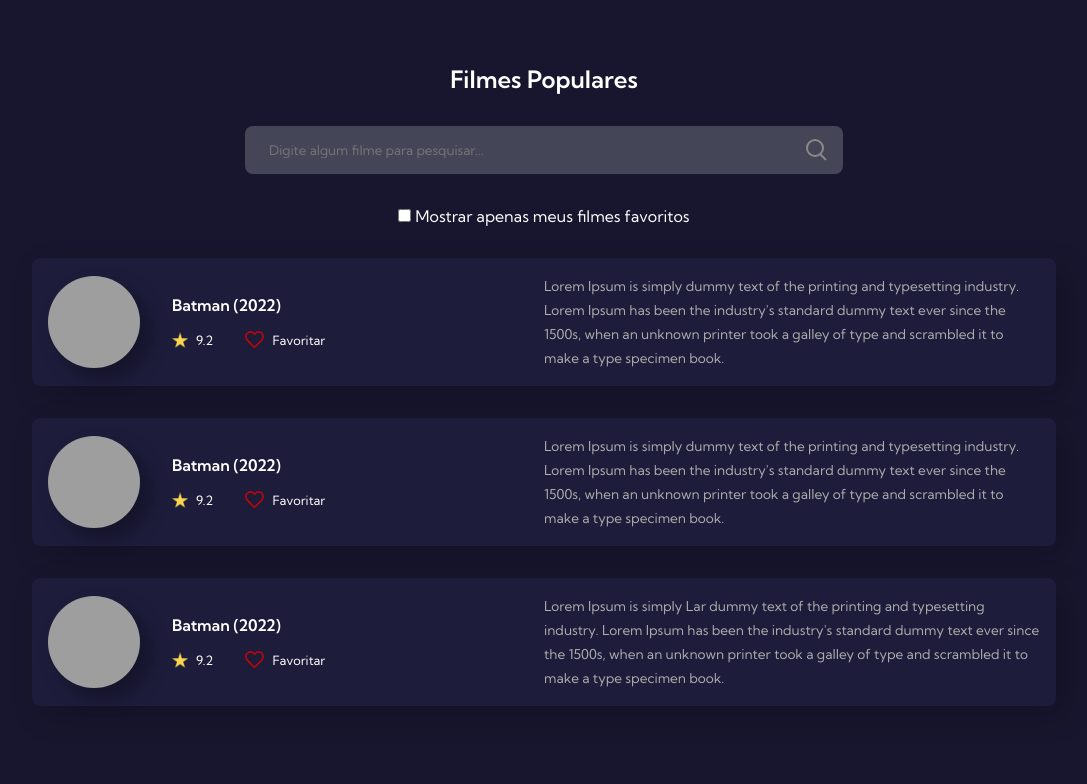
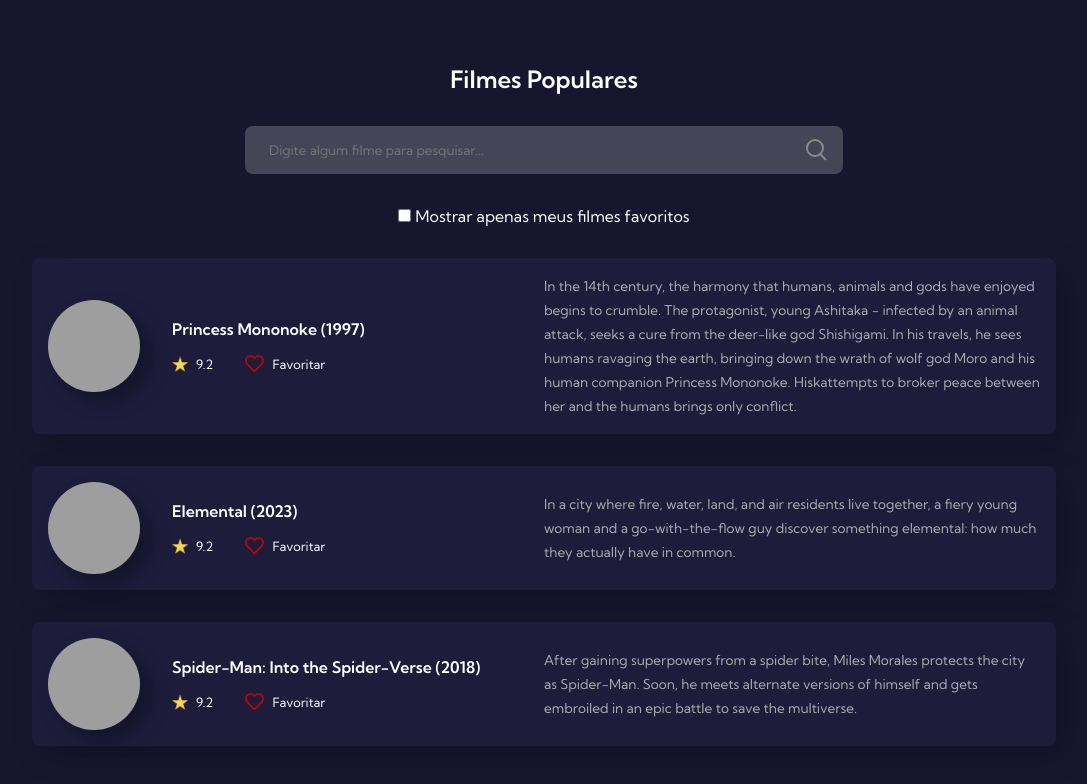
Before and after one commit to Dougzzzz/learningGit, a plain HTML site: page 2thDay/index.html in a window 1280 px wide. Shown: the whole page, without its empty margins (96-1183 px from the left). Drawn offline with Linux system fonts and the light colour scheme; grey boxes are pictures that could not be loaded.

Commit message:
adicionados 3 filmes diferentes

```diff
--- a/2thDay/index.html
+++ b/2thDay/index.html
@@ -25,10 +25,10 @@
       <div class="movie">
         <div class="movie-informations">
           <div class="movie-image">
-            <img src="https://img.elo7.com.br/product/original/3FBA809/big-poster-filme-batman-2022-90x60-cm-lo002-poster-batman.jpg" alt="Batman (2022)"/>
+            <img src="https://upload.wikimedia.org/wikipedia/en/8/8c/Princess_Mononoke_Japanese_poster.png" alt="Princess Mononoke(1997)"/>
           </div>
           <div class="movie-text">
-            <h4>Batman (2022)</h4>
+            <h4>Princess Mononoke (1997)</h4>
             <div class="rating-favorites">
               <div class="rating">
                 <img src="images/star.png" alt="Star Icon"/>
@@ -42,17 +42,17 @@
           </div>
         </div>
         <div class="movie-description">
-          <span>Lorem Ipsum is simply dummy text of the printing and typesetting industry. Lorem Ipsum has been the industry's standard dummy text ever since the 1500s, when an unknown printer took a galley of type and scrambled it to make a type specimen book.</span>
+          <span>In the 14th century, the harmony that humans, animals and gods have enjoyed begins to crumble. The protagonist, young Ashitaka - infected by an animal attack, seeks a cure from the deer-like god Shishigami. In his travels, he sees humans ravaging the earth, bringing down the wrath of wolf god Moro and his human companion Princess Mononoke. Hiskattempts to broker peace between her and the humans brings only conflict.</span>
         </div>
       </div>
 
       <div class="movie">
         <div class="movie-informations">
           <div class="movie-image">
-            <img src="https://img.elo7.com.br/product/original/3FBA809/big-poster-filme-batman-2022-90x60-cm-lo002-poster-batman.jpg" alt="Batman (2022)"/>
+            <img src="https://upload.wikimedia.org/wikipedia/en/4/4d/Elemental_final_poster.jpg" alt="Elemental (2023)"/>
           </div>
           <div class="movie-text">
-            <h4>Batman (2022)</h4>
+            <h4>Elemental (2023)</h4>
             <div class="rating-favorites">
               <div class="rating">
                 <img src="images/star.png" alt="Star Icon"/>
@@ -66,17 +66,18 @@
           </div>
         </div>
         <div class="movie-description">
-          <span>Lorem Ipsum is simply dummy text of the printing and typesetting industry. Lorem Ipsum has been the industry's standard dummy text ever since the 1500s, when an unknown printer took a galley of type and scrambled it to make a type specimen book.</span>
+          <span>In a city where fire, water, land, and air residents live together, a fiery young woman and a go-with-the-flow guy discover something elemental: how much they actually have in common.
+          </span>
         </div>
       </div>
 
       <div class="movie">
         <div class="movie-informations">
           <div class="movie-image">
-            <img src="https://img.elo7.com.br/product/original/3FBA809/big-poster-filme-batman-2022-90x60-cm-lo002-poster-batman.jpg" alt="Batman (2022)"/>
+            <img src="https://upload.wikimedia.org/wikipedia/pt/3/33/Spider-Man_Into_the_spider-verse_poster_c%C3%B3pia.png" alt="Spider-Man: Into the Spider-Verse (2018)"/>
           </div>
           <div class="movie-text">
-            <h4>Batman (2022)</h4>
+            <h4>Spider-Man: Into the Spider-Verse (2018)</h4>
             <div class="rating-favorites">
               <div class="rating">
                 <img src="images/star.png" alt="Star Icon"/>
@@ -90,7 +91,7 @@
           </div>
         </div>
         <div class="movie-description">
-          <span>Lorem Ipsum is simply Lar dummy text of the printing and typesetting industry. Lorem Ipsum has been the industry's standard dummy text ever since the 1500s, when an unknown printer took a galley of type and scrambled it to make a type specimen book.</span>
+          <span>After gaining superpowers from a spider bite, Miles Morales protects the city as Spider-Man. Soon, he meets alternate versions of himself and gets embroiled in an epic battle to save the multiverse.</span>
         </div>
       </div>
     </div>
```
